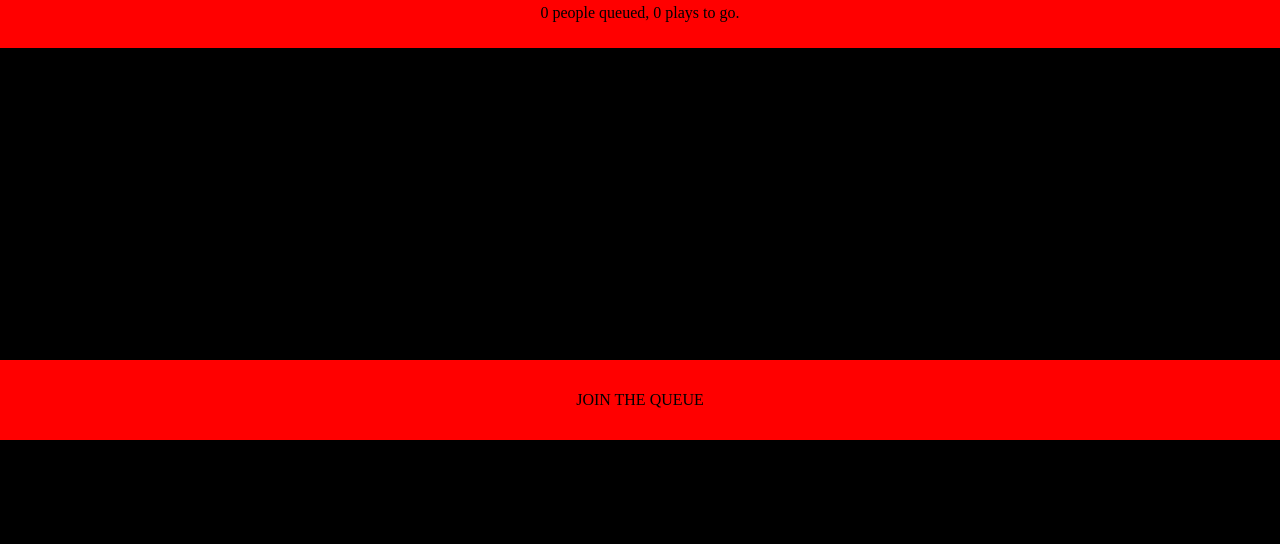
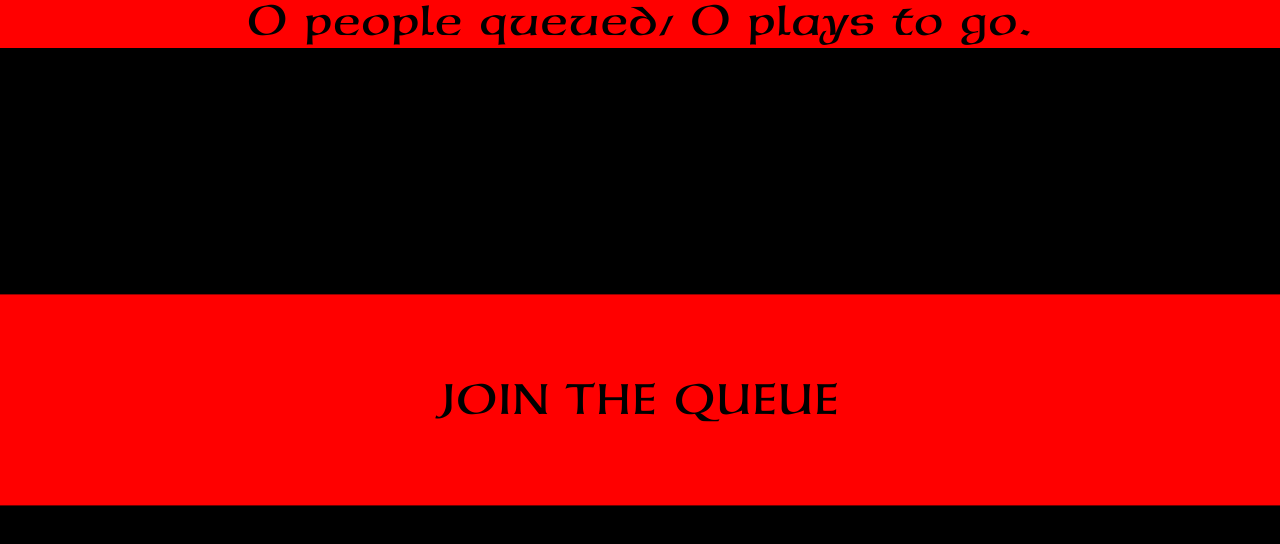
Before and after one commit to dmstfctn/the-models-server, a React (Create React App) app in the folder client/: page / in a window 1280 px wide. Shown: the top 544 px of the page. Built offline with nearby package versions, Linux system fonts and the light colour scheme; no server answers.

Commit message:
add, use and size fonts

```diff
--- a/client/src/App.css
+++ b/client/src/App.css
@@ -1,3 +1,11 @@
+@font-face {
+  font-family: 'NeueHammerUnzialeStd';
+  src:  url('./fonts/neuehammerunzialeltstd-webfont.woff2') format('woff2'),
+        url('./fonts/neuehammerunzialeltstd-webfont.woff') format('woff');
+  font-weight: normal;
+  font-style: normal;
+}
+
 :root{
   --btn-height: 5rem;
   --row-height: 12.5vh;
@@ -11,6 +19,8 @@ html, body{
   height: 100%;
   background-color: #000000;
   overflow: hidden;
+  font-family: NeueHammerUnzialeStd, serif;
+  font-size: 3.3vw;
 }
 
 h1, h2, h3, h4, h5, h6, ul, ol, p{
--- a/client/src/App.js
+++ b/client/src/App.js
@@ -110,7 +110,7 @@ function App() {
           }
           {Math.floor( queueInfo.length / 3 )} plays to go.
         </div>
-        {(backdrop) ? <div>Next: {backdrop.description}</div> : ''}
+        {(backdrop) ? <div>La prossima scena si svolge in UNA PRIGIONE</div> : ''}
         { (timer && timer.value >= 0) ? <Timer name={timer.name} value={timer.value} total={timer.total}/> : ''}
       </aside>
       { (metaState === STATES.Idle) ? <StateIdle /> : '' }
```
Also changed, not shown: client/src/fonts/neuehammerunzialeltstd-webfont.woff (added), client/src/fonts/neuehammerunzialeltstd-webfont.woff2 (added).
